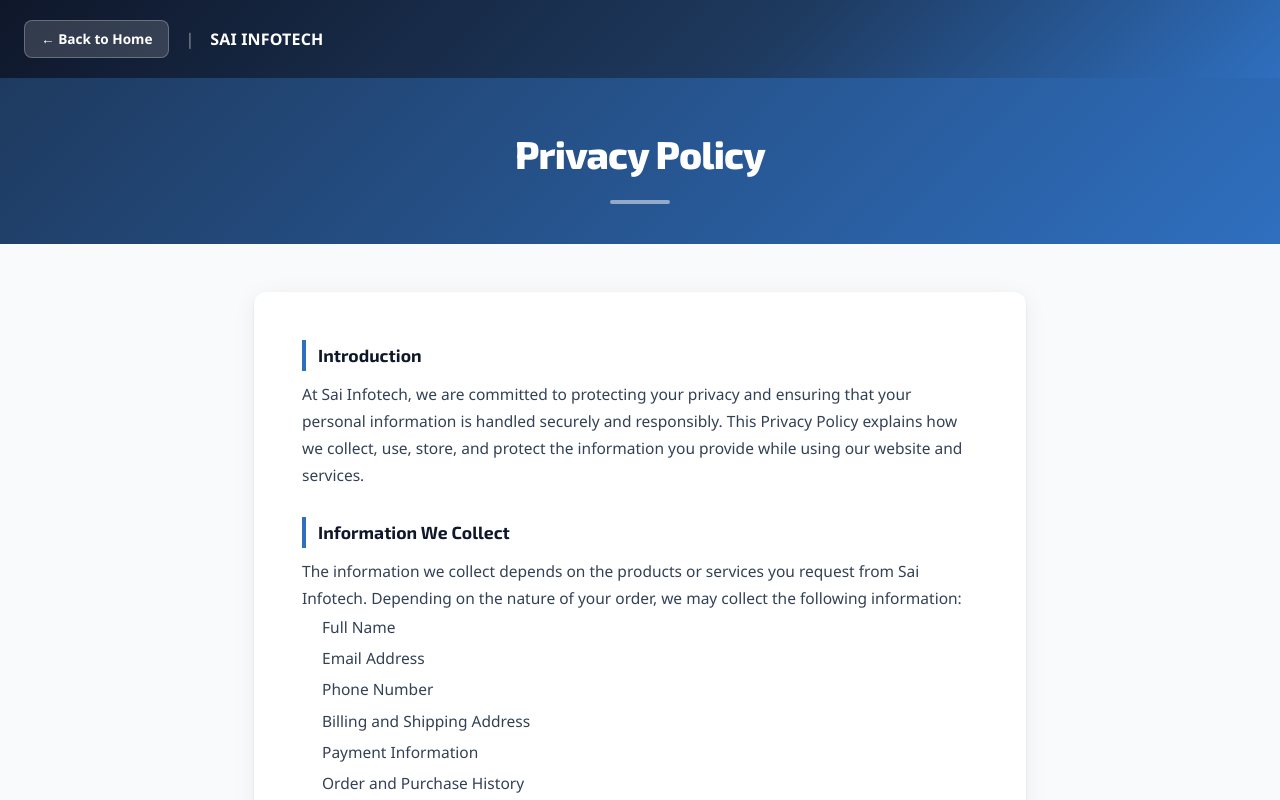
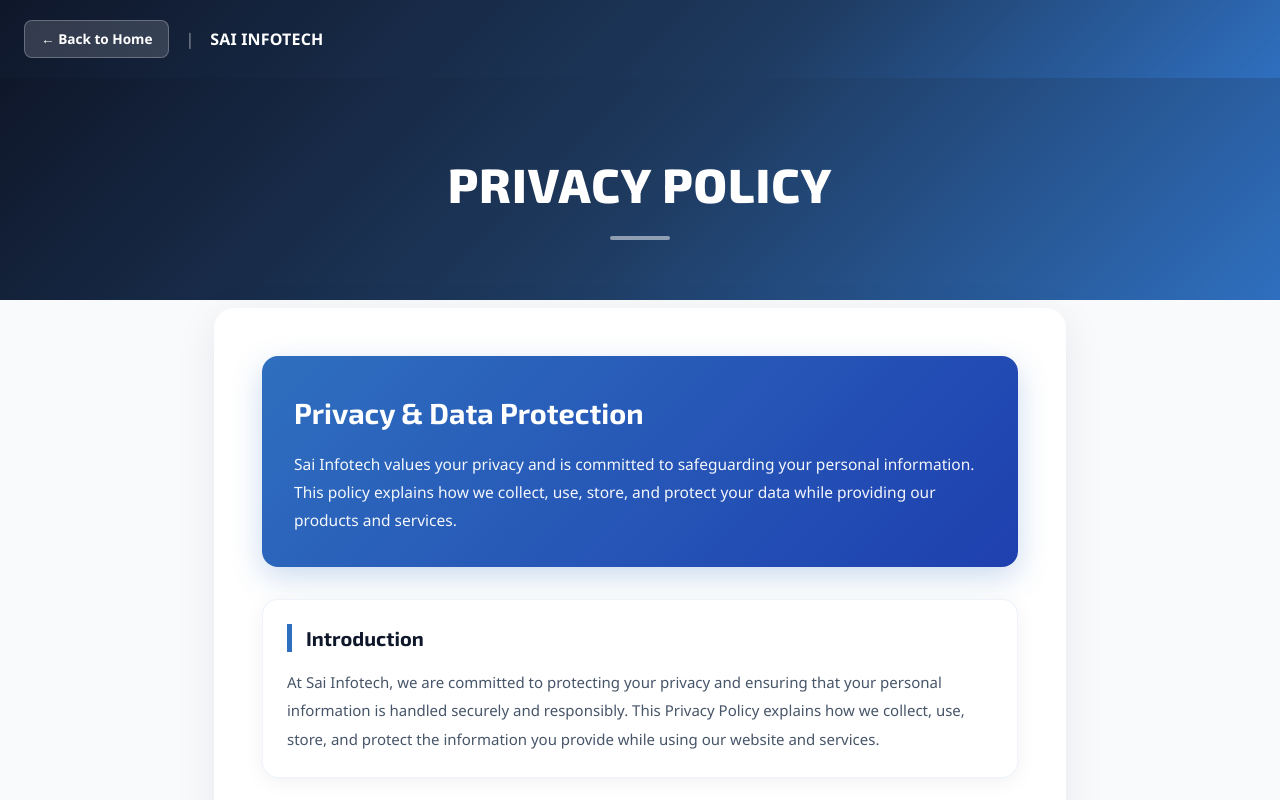
Before and after one commit to Yasir533/sai-infotech-webapp, a React (Vite) app in the folder sai-info/: page /privacy-policy in a window 1280 px wide. Shown: the top 800 px of the page. Built offline with nearby package versions, Linux system fonts and the light colour scheme; a web font is replaced by a local one.

Commit message:
changes in 2 files

```diff
--- a/sai-info/src/components/PolicyPage.jsx
+++ b/sai-info/src/components/PolicyPage.jsx
@@ -44,16 +44,17 @@ export default function PolicyPage({ title, children }) {
 
       {/* Page Title Banner */}
       <div style={{
-        background: 'linear-gradient(135deg, #1e3a5f 0%, #2f6fbf 100%)',
-        padding: '48px 24px 40px',
+        background:'linear-gradient(135deg, #0f172a 0%, #1e3a5f 50%, #2f6fbf 100%)',
+        padding: '70px 24px 60px',
         textAlign: 'center',
       }}>
         <h1 style={{
           color: '#fff',
-          fontSize: 'clamp(1.6rem, 4vw, 2.4rem)',
+          fontSize: 'clamp(2rem, 5vw, 3rem)',
+          textTransform: 'uppercase',
+          letterSpacing: '1px',
           fontWeight: 800,
           margin: 0,
-          letterSpacing: '-0.02em',
         }}>
           {title}
         </h1>
@@ -68,19 +69,57 @@ export default function PolicyPage({ title, children }) {
 
       {/* Content */}
       <div style={{
-        maxWidth: '820px',
-        margin: '0 auto',
+        maxWidth: '900px',
+        margin: '-40px auto 0',
         padding: '48px 24px 80px',
+        position: 'relative',
+        zIndex: 10,
       }}>
         <div style={{
   background: '#fff',
-          borderRadius: '12px',
+  borderRadius: '20px',
   padding: 'clamp(24px, 5vw, 48px)',
-          boxShadow: '0 1px 3px rgba(0,0,0,0.07), 0 4px 24px rgba(0,0,0,0.06)',
+  boxShadow: '0 10px 40px rgba(15,23,42,0.08)',
   color: '#334155',
   fontSize: '0.97rem',
   lineHeight: '1.75',
+  overflow: 'hidden'
 }}>
+
+  {/* Intro Banner */}
+  <div
+    style={{
+      background: 'linear-gradient(135deg, #2f6fbf 0%, #1e40af 100%)',
+      color: '#fff',
+      padding: '32px',
+      borderRadius: '16px',
+      marginBottom: '32px',
+      boxShadow: '0 10px 30px rgba(47,111,191,0.25)'
+    }}
+  >
+    <h2
+      style={{
+        margin: '0 0 12px 0',
+        fontSize: '1.8rem',
+        fontWeight: 700
+      }}
+    >
+      Privacy & Data Protection
+    </h2>
+
+    <p
+      style={{
+        margin: 0,
+        lineHeight: '1.8',
+        opacity: 0.95
+      }}
+    >
+      Sai Infotech values your privacy and is committed to safeguarding your
+      personal information. This policy explains how we collect, use, store,
+      and protect your data while providing our products and services.
+    </p>
+  </div>
+
   {children}
 </div>
 
--- a/sai-info/src/components/Privacypolicy.jsx
+++ b/sai-info/src/components/Privacypolicy.jsx
@@ -2,20 +2,40 @@ import React from 'react'
 import PolicyPage from './PolicyPage'
 
 const Section = ({ title, children }) => (
-  <div style={{ marginBottom: '28px' }}>
+  <div
+    style={{
+      marginBottom: '32px',
+      padding: '24px',
+      background: '#ffffff',
+      borderRadius: '16px',
+      boxShadow: '0 4px 20px rgba(15, 23, 42, 0.06)',
+      border: '1px solid rgba(47, 111, 191, 0.08)',
+      transition: 'all 0.3s ease'
+    }}
+  >
     <h2
       style={{
-        fontSize: '1.1rem',
+        fontSize: '1.25rem',
         fontWeight: 700,
         color: '#0f172a',
-        marginBottom: '10px',
-        borderLeft: '4px solid #2f6fbf',
-        paddingLeft: '12px'
+        marginBottom: '16px',
+        borderLeft: '5px solid #2f6fbf',
+        paddingLeft: '14px',
+        lineHeight: '1.4'
       }}
     >
       {title}
     </h2>
-    {children}
+
+    <div
+      style={{
+        color: '#475569',
+        lineHeight: '1.9',
+        fontSize: '15px'
+      }}
+    >
+      {children}
+    </div>
   </div>
 )
 
@@ -34,11 +54,17 @@ export default function PrivacyPolicy() {
       <Section title="Information We Collect">
   <p>
     The information we collect depends on the products or services you
-    request from Sai Infotech. Depending on the nature of your order,
-    we may collect the following information:
+    request from our Team. Depending on your Product, we may collect the following information:
   </p>
 
-  <ul style={{ paddingLeft: '20px', lineHeight: '2' }}>
+  <ul
+  style={{
+    paddingLeft: '24px',
+    lineHeight: '2',
+    color: '#475569',
+    marginTop: '10px'
+  }}
+>
     <li>Full Name</li>
     <li>Email Address</li>
     <li>Phone Number</li>
@@ -119,11 +145,22 @@ export default function PrivacyPolicy() {
           If you have any questions regarding this Privacy Policy or your
           personal information, please contact us:
         </p>
-        <p>
-          <strong>Email:</strong> ssmb@sais.in
-          <br />
-          <strong>Company:</strong> Sai Infotech
-        </p>
+        <div
+  style={{
+    background: '#f8fafc',
+    padding: '18px',
+    borderRadius: '12px',
+    border: '1px solid #e2e8f0'
+  }}
+>
+  <p style={{ margin: '0 0 10px 0' }}>
+    <strong>Email:</strong> ssmb@sais.in
+  </p>
+
+  <p style={{ margin: 0 }}>
+    <strong>Company:</strong> Sai Infotech
+  </p>
+</div>
       </Section>
     </PolicyPage>
   )
```
Lines whose indentation alone changed are shown as unchanged.
